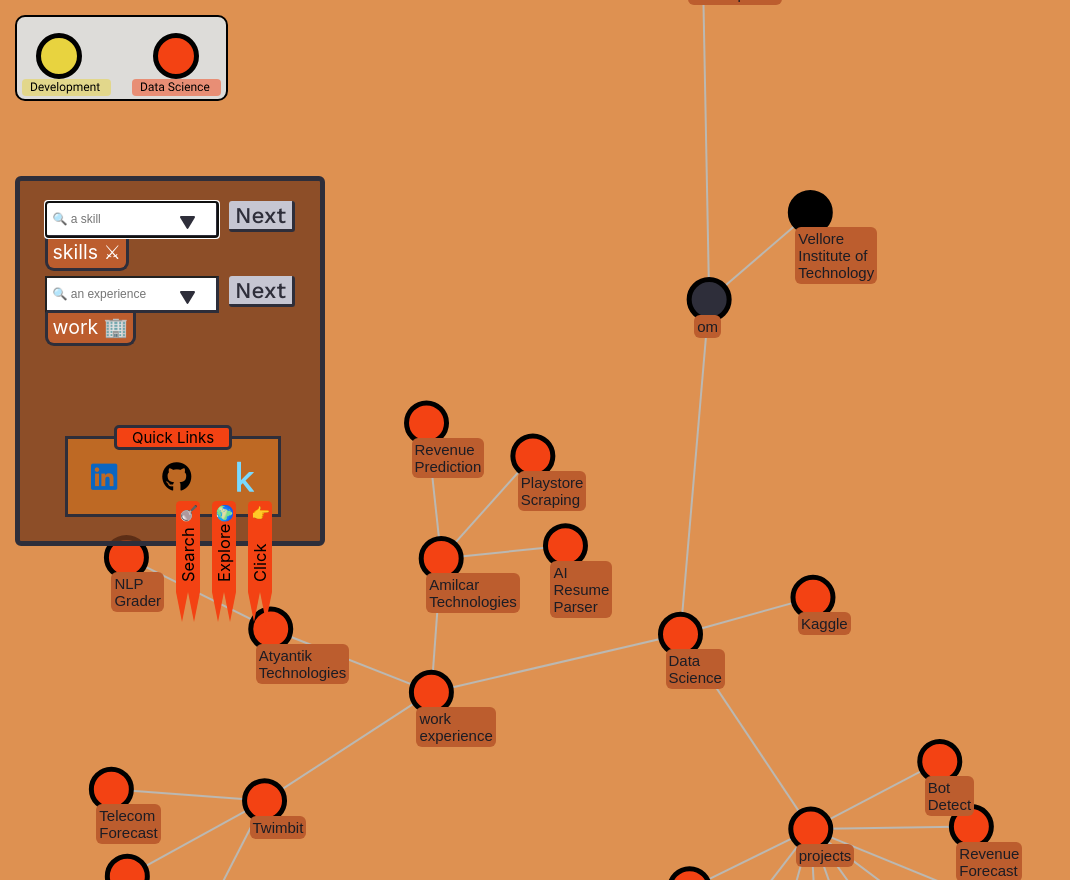
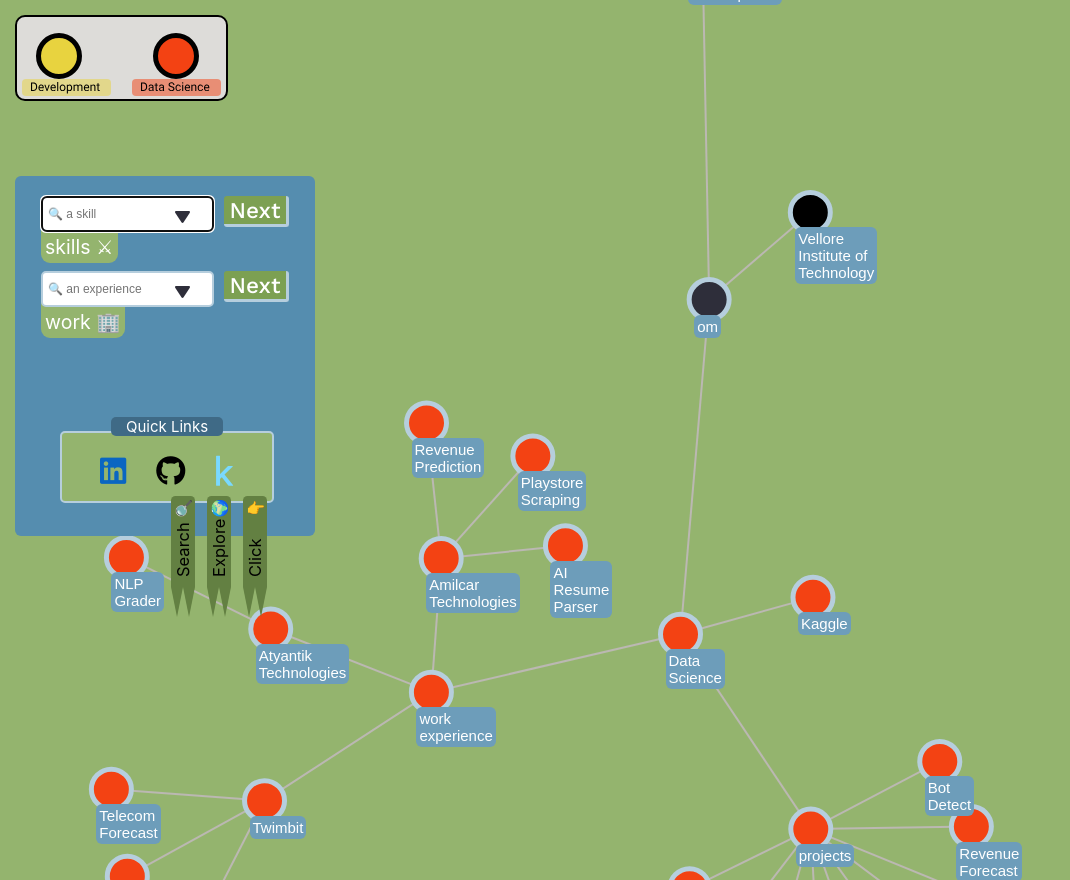
Before and after one commit to omegaji/Graphical-Resume, a React (Create React App) app: page / in a window 1280 px wide. Shown: the whole page, without its empty margins (0-1070 px from the left). Built offline with nearby package versions, Linux system fonts and the light colour scheme; a web font is replaced by a local one.

Commit message:
changed color palete

```diff
--- a/src/App.css
+++ b/src/App.css
@@ -57,7 +57,7 @@ body{
   z-index: 3;
 }
 .CenterDiv{
-  background-color: #DE9151;
+  background-color: #94B46E;
   position: absolute;
   width: 100%;
   height: 100%;
@@ -88,9 +88,8 @@ body{
   flex-direction: column;
 
   left: 1rem;
-  background-color: #763b1dc7;
+  background-color: #558DAF;
   /* background-color: #f45a2f86; */
-  border: 5px solid #2E2E3A;
   /* max-height: 28rem; */
   height: 22rem;
   border-radius: 6px;
@@ -106,8 +105,7 @@ body{
   align-items: flex-start;
   justify-content: flex-start;
   right: -19rem;
-  background-color: #ffedc8;
-  border: 5px solid #2E2E3A;
+  background-color: #C4D6B0;
   /* height: 50%; */
   border-radius: 6px;
   width: 15rem;
@@ -169,8 +167,9 @@ body{
   width: 11rem;
   font-size: 0.8rem;
   background-color: white;
-  border-bottom:  3px solid #2E2E3A;
-  border-right:  3px solid #2E2E3A;
+  border: 2.5px solid #B6CEDD;
+  border-radius: 5px;
+
 
 }
 
@@ -204,8 +203,8 @@ body{
 #DivTitle>p{
   position: absolute;
   font-family: 'Otomanopee One', sans-serif;
-  color: #1C1C24;
-  background-color: #BC5D2E;
+  color: white;
+  background-color: #6D9DBA;
   max-width: 10rem;
   padding: 0.2rem;
   border-radius: 6px;
@@ -213,19 +212,19 @@ body{
 }
 .Next{
   font-family: 'Work Sans', sans-serif;
-  background-color: #C6C6D2;
+  background-color: #7CA052 ;
   font-size: 1.5rem;
   border-radius: 3px;
   border:0px;
-  color:#2E2E3A;
-  border-bottom:  3px solid #2E2E3A;
-  border-right:  3px solid #2E2E3A;
+  color:white;
+  border-bottom:  3px solid #B6CEDD;
+  border-right:  3px solid #B6CEDD;
 
 
 }
 .Next:hover{
   /* background-color: ; */
-  background-color: #de9151ab;
+  background-color: #3F6A86;
 
 }
 #WorkNextCount{
@@ -236,14 +235,14 @@ body{
 }
 #Tag1{
   position:absolute;
-  background-color: #BC5D2E;
+  background-color: #94B46E;;
   padding: 0.3rem;
   z-index:1;
   top:42%;
   padding-top:0.8rem;
-  border-bottom:  3px solid #2E2E3A;
-  border-right:  3px solid #2E2E3A;
-  border-left:  3px solid #2E2E3A;
+  border-bottom:  0px solid #2E2E3A;
+  border-right:  0px solid #2E2E3A;
+  border-left:  0px solid #2E2E3A;
   border-radius: 3px;
   border-bottom-left-radius: 9px;
   border-bottom-right-radius: 9px;
@@ -253,14 +252,14 @@ body{
 }
 #Tag2{
   position:absolute;
-  background-color: #BC5D2E;
+  background-color: #94B46E;;
   padding: 0.3rem;
   z-index:1;
   top:42%;
   padding-top:0.8rem;
-  border-bottom:  3px solid #2E2E3A;
-  border-right:  3px solid #2E2E3A;
-  border-left:  3px solid #2E2E3A;
+  border-bottom:  0px solid #2E2E3A;
+  border-right:  0px solid #2E2E3A;
+  border-left:  0px solid #2E2E3A;
   border-radius: 3px;
   border-bottom-left-radius: 9px;
   border-bottom-right-radius: 9px;
@@ -317,7 +316,7 @@ body{
 
   .rect{
 
-  background-color:#F34213;
+  background-color:#638042 ;
   width:1.6rem;
   height:6.1rem;
   border-top-left-radius:0.3rem;
@@ -348,7 +347,7 @@ body{
     border-left: 0.4rem solid transparent;
     border-right: 0.4rem solid transparent;
 
-    border-top: 2rem solid #F34213;
+    border-top: 2rem solid #638042 ;
   }
   .arrow-down2 {
     width: 0;
@@ -357,7 +356,7 @@ body{
     border-left: 0.4rem solid transparent;
     border-right: 0.4rem solid transparent;
 
-    border-top: 2rem solid #F34213;
+    border-top: 2rem solid #638042 ;
   }
 
 
@@ -381,9 +380,11 @@ body{
     position: absolute;
     top: 17rem;
     left: 3rem;
-    background-color: #BE6924;
+    background-color: #94B46E;;
     width: 14rem;
-    border: 3px solid #2E2E3A;
+    border-radius: 1rem;
+    border: 2.5px solid #B6CEDD;
+  border-radius: 5px;
     justify-content: center;
     align-items: center;
   }
@@ -392,12 +393,11 @@ body{
    position:absolute;
    bottom: 4.3rem;
 
-   background-color: #F34213;
+   background-color: #3F6A86;
    padding-left: 1rem;
    padding-right: 1rem;
-   border:3px solid #2E2E3A;
    border-radius: 5px;
-   color: black;
+   color: white;
  }
  .QuickLinksTitle>p{
   padding: 0rem;
@@ -407,13 +407,14 @@ body{
     display: flex;
     flex-direction: row ;
 
+
   }
   .QuickLinksLinks>div{
     margin-top:1rem;
     padding-top:0.5rem;
-    padding-left: 1.5rem;
-    padding-right:1.5rem;
-    padding-bottom: 1.5rem;
+    padding-left: 1rem;
+    padding-right:1rem;
+    padding-bottom: 1rem;
   }
   .QuickLinksLinks>div:nth-child(1)>a>i{
     color:#0a66c2;
@@ -431,7 +432,7 @@ body{
 /* Right Side Start__________________________________________________ */
 
 .Name{
-  background-color: #F34213;
+  background-color: #3F6A86;
   color: white;
   /* margin: 0; */
   padding-left: 1.1rem;
@@ -441,10 +442,10 @@ body{
   right: 1.1rem;
   font-size: 0.8rem;
   padding-right: 1.1rem;
-  border-right: 5px dashed #2E2E3A;
+  border-right: 5px dashed #7CA052;
   position: relative;
-  border-top: 5px dashed #2E2E3A;
-  border-bottom: 5px dashed #2E2E3A;
+  border-top: 5px dashed #7CA052;
+  border-bottom: 5px dashed #7CA052;
 
 }
 .beforeDuration{
@@ -454,7 +455,7 @@ body{
 }
 .Duration{
   font-size:0.8rem;
-  background-color: #763b1dc7;
+  background-color: #493736;
   color:white;
   border-radius: 7px;
   margin:0 auto;
@@ -475,7 +476,7 @@ body{
 
   padding: 0.2rem;
   margin:0.2rem;
-  background-color: #763b1dc7;
+  background-color: #493736;
   color:white;
   border-radius: 4px;
 }
@@ -491,8 +492,8 @@ body{
   margin-top: 0.8rem;
     /* background-color: #763b1dc7; */
     color: #2E2E3A;
-    border-top: 3px solid #2E2E3A;
-    border-bottom: 3px solid #2E2E3A;
+    border-top: 3px solid #3F6A86;
+    border-bottom: 3px solid #3F6A86;
 
 }
 
@@ -506,7 +507,7 @@ body{
 
 }
 .Url{
-  background-color: #763b1dc7;
+  background-color: #7CA052;
   margin-top:0.5rem;
   padding:0.3rem;
   border-radius: 4px;
--- a/src/components/Center.js
+++ b/src/components/Center.js
@@ -110,7 +110,7 @@ export const CenterSvg=(props)=>{
         // Nodes.attr("transform", transform).attr("r",20/transform.k);
         Nodes.attr("transform", "translate(" + transform.x + " " + transform.y + ") scale(" + transform.k + ")").attr("r",20/transform.k);
         Nodes.style("stroke-width",5/transform.k);
-        Nodes.style("stroke","black")
+        Nodes.style("stroke","#B6CEDD")
         var ll=d3.selectAll(".links")
 
         Links.attr("transform",transform).attr("stroke-width",2/transform.k).attr("marker-end", "url(#triangle)")
```
